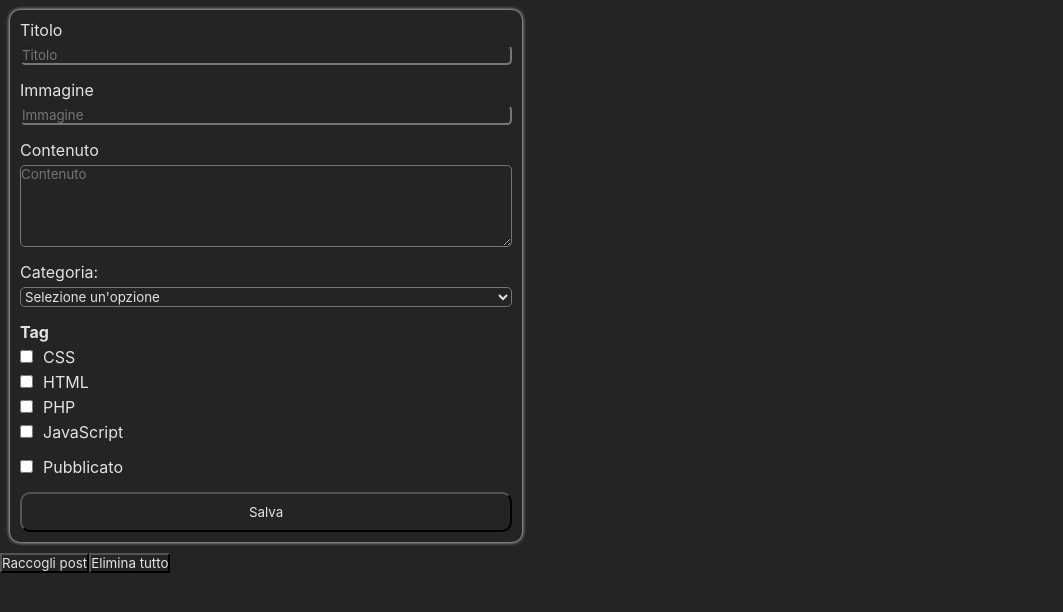
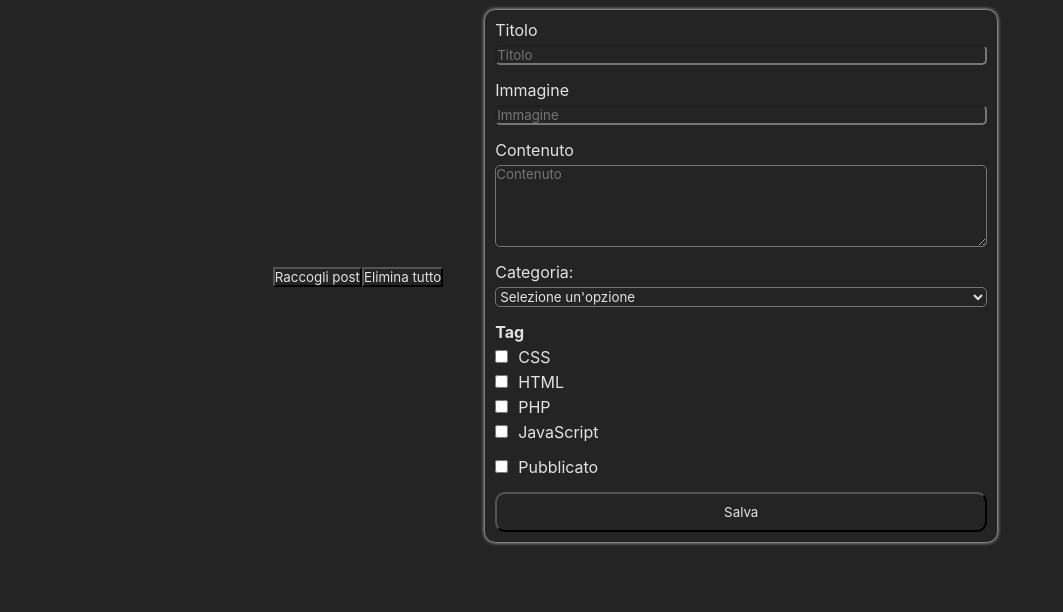
Before and after one commit to emilianogastaldo/react-form, a React (Vite) app: page / in a window 1280 px wide. Shown: the top 612 px of the page, without its empty margins (0-1063 px from the left). Built offline with nearby package versions, Linux system fonts and the light colour scheme.

Commit message:
leggero css

```diff
--- a/src/index.css
+++ b/src/index.css
@@ -7,3 +7,10 @@
   margin: 0;
   box-sizing: border-box;
 }
+
+.container{
+  display: flex;
+  align-items: center;
+  justify-content: center;
+  gap: 2rem;
+}
--- a/src/main.jsx
+++ b/src/main.jsx
@@ -7,7 +7,11 @@ import PostSection from './components/PostSection'
 
 createRoot(document.getElementById('root')).render(
   <StrictMode>
-    <Form/>
-    <PostSection/>
+    <main>
+      <div className='container'>
+        <PostSection/>
+        <Form/>
+      </div>
+    </main>
   </StrictMode>,
 )
```
